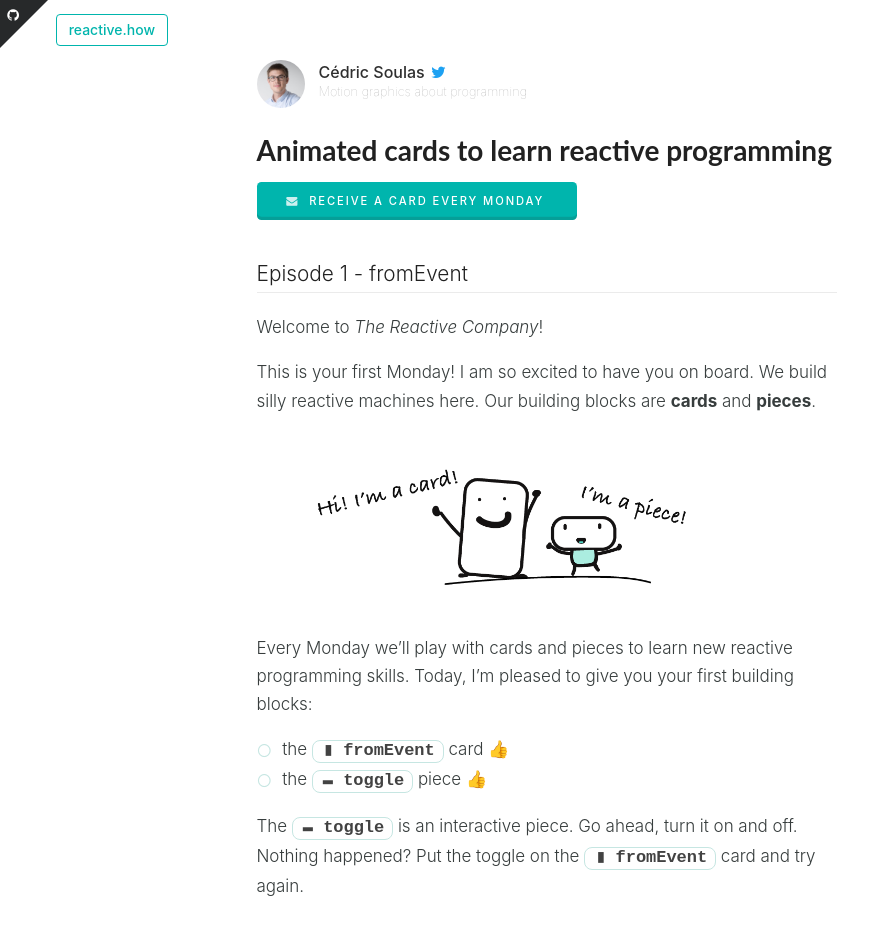
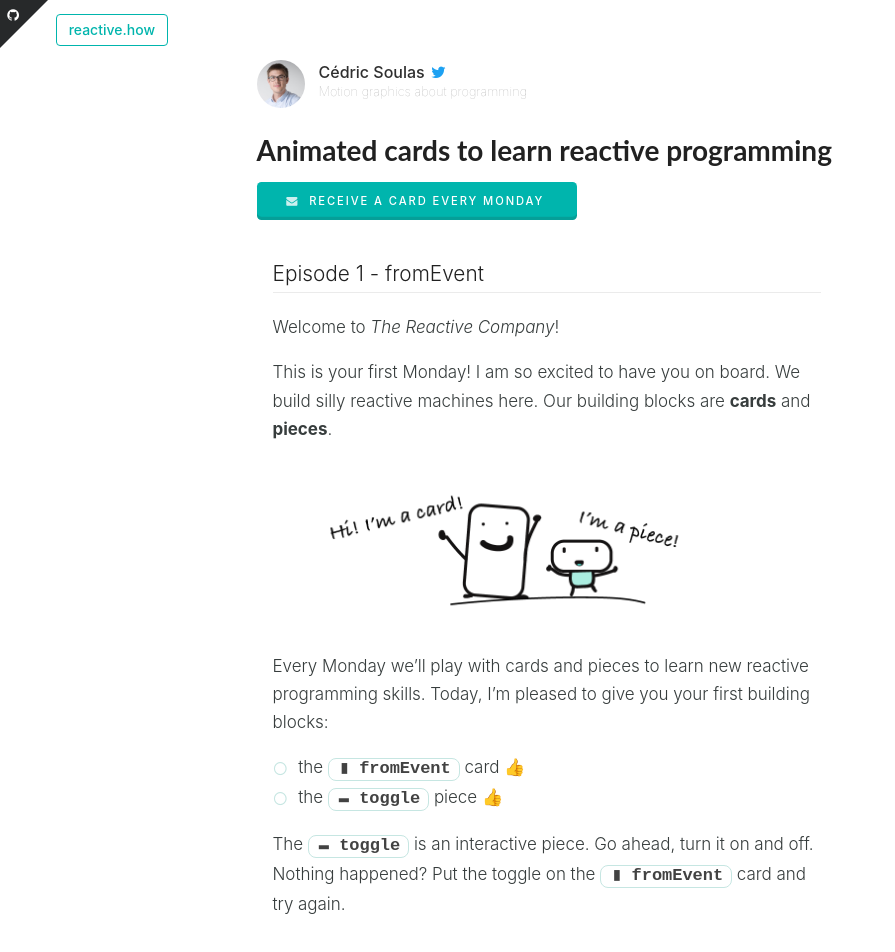
Before and after one commit to cedricss/reactive.how, a Jekyll site: the page built from fromEvent.md, in a window 1280 px wide. Shown: the top 952 px of the page, without its empty margins (0-895 px from the left). Built offline with Jekyll 4.4.1, drawn with Linux system fonts in a browser that asks for light colours; grey boxes are pictures that could not be loaded.

Commit message:
Add more padding on post layout

```diff
--- a/css/main.scss
+++ b/css/main.scss
@@ -52,9 +52,11 @@ ul.triangle {
 .post {
     .content {
         max-width: 580px !important;
+        padding: 0em 1em;
     }
     .embed-video {
         padding-bottom: 76.75%;
+        margin-bottom: 1em;
     }
     .box {
         max-width:40px;
```
